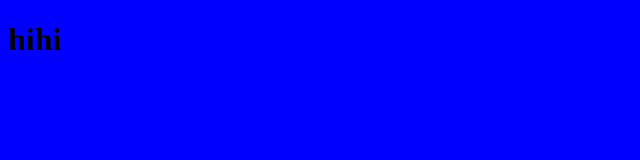
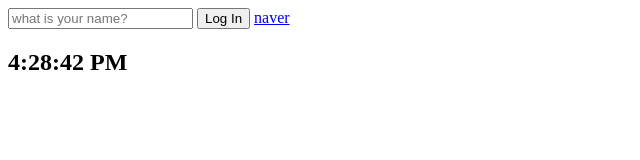
Before and after one commit to leejanghe/Study_javascript, a plain HTML site: page index.html in a window 1280 px wide. Shown: the whole page, without its empty margins (0-640 px from the left). Drawn offline with Linux system fonts and the light colour scheme.

Commit message:
greeting 자바스크립트 개념

```diff
--- /dev/null
+++ b/clock.js
@@ -0,0 +1,3 @@
+const clock = document.querySelector('h2#clock');
+
+clock.innerText = new Date().toLocaleTimeString();
--- /dev/null
+++ b/greeting.js
@@ -0,0 +1,35 @@
+// 이렇게도 찾을 수 있음
+const loginForm = document.querySelector('#login-form');
+// const loginInput = loginForm.querySelector('input');
+// const loginButton = loginForm.querySelector('button');
+const loginInput = document.querySelector('#login-form input');
+const loginButton = document.querySelector('#login-form button');
+const h1tag = document.querySelector('#greeting')
+
+
+// preventDefault는 브라우저 기본 동작을 제어(새로고침, 페이지 이동 등)
+function onLoginBtnClick(event) {
+    event.preventDefault();
+    const username = loginInput.value;
+    loginForm.classList.add("hidden")
+    localStorage.setItem('username', username)
+    paintGreetings(username)
+}
+
+// 그냥 클래스 네임을 사용해서 진행해도 상관없지만 변수를 지정해서 사용하면 이해하기 쉬움
+// 추가적으로 반복적인 스트링이 있다면 대문자로 작성해서 분리(오류를 방지하기 위함)
+function paintGreetings(username){
+    h1tag.innerText = `Hello ${username}`
+    h1tag.classList.remove('hidden')
+}
+
+// localStorage에 저저장된 값을 가져오는 함수(getItem)
+// setItem은 저장하는 함수
+const savedUsername = localStorage.getItem('username');
+
+if(savedUsername === null){
+    loginForm.classList.remove('hidden')
+    loginForm.addEventListener('submit', onLoginBtnClick)
+}else{
+    paintGreetings(savedUsername)
+}
--- a/index.css
+++ b/index.css
@@ -1,3 +1,3 @@
-body{
-    background-color: blue;
+.hidden {
+    display: none;
 }
--- a/index.html
+++ b/index.html
@@ -4,10 +4,19 @@
     <meta http-equiv="X-UA-Compatible" content="IE=edge">
     <meta name="viewport" content="width=device-width, initial-scale=1.0">
     <link rel="stylesheet" href="index.css">
-    <script defer src="index.js"></script>
+    <script defer src="greeting.js"></script>
+    <script defer src="clock.js"></script>
     <title>Momentum App</title>
 </head>
 <body>
-    <h1>hihi</h1>
+    <form id="login-form" class="hidden">
+        <input type="text" placeholder="what is your name?">
+        <button>Log In</button>
+        <a href="http://www.naver.com">naver</a>
+    </form>
+    <h1 id="greeting" class="hidden"></h1>
+
+    <h2 id="clock"></h2>
+
 </body>
 </html>
--- a/index.js
+++ /dev/null
@@ -1 +0,0 @@
-console.log('hello world');
```
